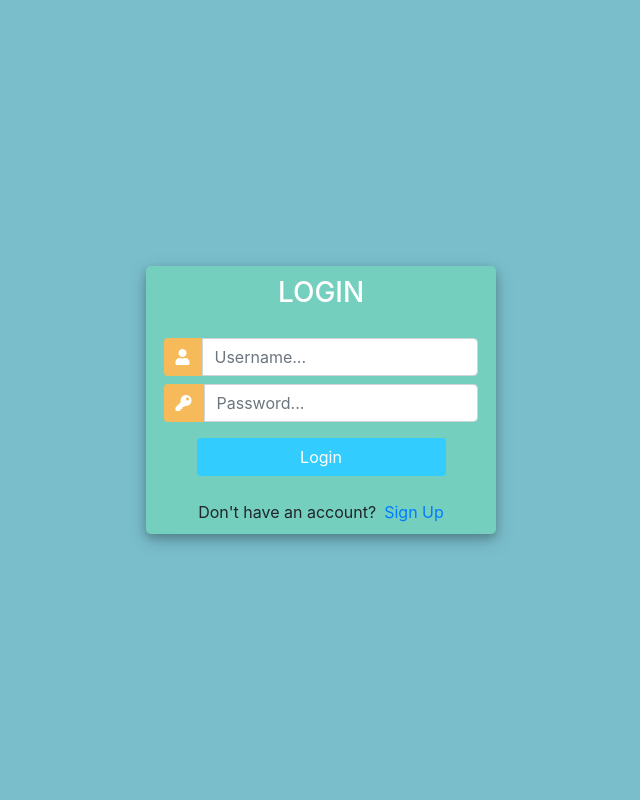
After one commit to marcin-kopanski/crash_course_ivy, a Django app: page /login/ in a window 1280 px wide. The commit adds this page. Shown: the whole page, without its empty margins (319-959 px from the left). Run offline with Django 3.2, Linux system fonts and the light colour scheme; some libraries are stand-ins or nearby versions.

Commit message:
user registration and login authentication

```diff
--- /dev/null
+++ b/accounts/templates/accounts/login.html
@@ -0,0 +1,136 @@
+<!DOCTYPE html>
+<html>
+
+<head>
+    <title>Login</title>
+    <link rel="stylesheet" href="https://stackpath.bootstrapcdn.com/bootstrap/4.1.3/css/bootstrap.min.css"
+        integrity="sha384-MCw98/SFnGE8fJT3GXwEOngsV7Zt27NXFoaoApmYm81iuXoPkFOJwJ8ERdknLPMO" crossorigin="anonymous">
+    <script src="https://ajax.googleapis.com/ajax/libs/jquery/3.3.1/jquery.min.js"></script>
+    <link rel="stylesheet" href="https://use.fontawesome.com/releases/v5.6.1/css/all.css"
+        integrity="sha384-gfdkjb5BdAXd+lj+gudLWI+BXq4IuLW5IT+brZEZsLFm++aCMlF1V92rMkPaX4PP" crossorigin="anonymous">
+
+
+    <style>
+        body,
+        html {
+            margin: 0;
+            padding: 0;
+            height: 100%;
+            background: #7abecc !important;
+        }
+
+        .user_card {
+            width: 350px;
+            margin-top: auto;
+            margin-bottom: auto;
+            background: #74cfbf;
+            position: relative;
+            display: flex;
+            justify-content: center;
+            flex-direction: column;
+            padding: 10px;
+            box-shadow: 0 4px 8px 0 rgba(0, 0, 0, 0.2), 0 6px 20px 0 rgba(0, 0, 0, 0.19);
+            -webkit-box-shadow: 0 4px 8px 0 rgba(0, 0, 0, 0.2), 0 6px 20px 0 rgba(0, 0, 0, 0.19);
+            -moz-box-shadow: 0 4px 8px 0 rgba(0, 0, 0, 0.2), 0 6px 20px 0 rgba(0, 0, 0, 0.19);
+            border-radius: 5px;
+
+        }
+
+        .form_container {
+            margin-top: 20px;
+        }
+
+        #form-title {
+            color: #fff;
+
+        }
+
+        .login_btn {
+            width: 100%;
+            background: #33ccff !important;
+            color: white !important;
+        }
+
+        .login_btn:focus {
+            box-shadow: none !important;
+            outline: 0px !important;
+        }
+
+        .login_container {
+            padding: 0 2rem;
+        }
+
+        .input-group-text {
+            background: #f7ba5b !important;
+            color: white !important;
+            border: 0 !important;
+            border-radius: 0.25rem 0 0 0.25rem !important;
+        }
+
+        .input_user,
+        .input_pass:focus {
+            box-shadow: none !important;
+            outline: 0px !important;
+        }
+
+        #messages {
+            background-color: grey;
+            color: #fff;
+            padding: 10px;
+            margin-top: 10px;
+        }
+    </style>
+
+</head>
+
+<body>
+    <div class="container h-100">
+        <div class="d-flex justify-content-center h-100">
+            <div class="user_card">
+                <div class="d-flex justify-content-center">
+
+
+                    <h3 id="form-title">LOGIN</h3>
+                </div>
+                <div class="d-flex justify-content-center form_container">
+                    <form method="POST" action="">
+                        {% csrf_token %}
+                        <div class="input-group mb-2">
+                            <div class="input-group-append">
+                                <span class="input-group-text"><i class="fas fa-user"></i></span>
+                            </div>
+
+                            <input type="text" name="username" placeholder="Username..." class="form-control">
+                        </div>
+
+                        <div class="input-group mb-2">
+                            <div class="input-group-append">
+                                <span class="input-group-text"><i class="fas fa-key"></i></span>
+                            </div>
+
+                            <input type="password" name="password" placeholder="Password..." class="form-control">
+                        </div>
+
+                        <div class="d-flex justify-content-center mt-3 login_container">
+                            <input class="btn login_btn" type="submit" value="Login">
+                        </div>
+                    </form>
+
+                </div>
+
+                {% for message in messages %}
+                <p id="messages">{{message}}</p>
+                {% endfor %}
+
+                <div class="mt-4">
+                    <div class="d-flex justify-content-center links">
+                        Don't have an account? <a href="{% url 'register' %}" class="ml-2">Sign Up</a>
+                    </div>
+
+                </div>
+            </div>
+        </div>
+    </div>
+</body>
+
+</html>
--- a/accounts/urls.py
+++ b/accounts/urls.py
@@ -7,6 +7,15 @@ from . import views
 
 
 urlpatterns = [
+    path('register/',
+         views.register_page, name="register"),
+
+    path('login/',
+         views.login_page, name="login"),
+
+    path('logout/',
+         views.logout_user, name="logout"),
+
     path('',
          views.home, name='home'),
 
--- a/accounts/views.py
+++ b/accounts/views.py
@@ -1,15 +1,64 @@
 """
 Views for accounts app
 """
+from django.contrib import messages, auth
+from django.contrib.auth.decorators import login_required
 from django.forms import inlineformset_factory
 from django.http import HttpResponse
 from django.shortcuts import render, redirect
 
 from .models import *
-from .forms import OrderForm
+from .forms import OrderForm, CreateUserForm
 from .filters import OrderFilter
 
 
+def register_page(request):
+    if request.user.is_authenticated:
+        return redirect('/')
+    else:
+        form = CreateUserForm()
+
+        if request.method == 'POST':
+            form = CreateUserForm(request.POST)
+            if form.is_valid():
+                form.save()
+                user = form.cleaned_data.get('username')
+                messages.success(request, 'Account was created for ' + user)
+
+                return redirect('login')
+
+        context = {'form': form}
+        return render(request, 'accounts/register.html', context)
+
+
+def login_page(request):
+    if request.user.is_authenticated:
+        return redirect('/')
+    else:
+        if request.method == 'POST':
+            username = request.POST.get('username')
+            password = request.POST.get('password')
+
+            user = auth.authenticate(
+                request, username=username, password=password)
+
+            if user is not None:
+                auth.login(request, user)
+                return redirect('/')
+            else:
+                messages.info(request, 'Username OR password are incorrect.')
+
+        context = {}
+        return render(request, 'accounts/login.html', context)
+
+
+@login_required(login_url='login')
+def logout_user(request):
+    auth.logout(request)
+    return redirect('login')
+
+
+@login_required(login_url='login')
 def home(request):
     orders_all = Order.objects.all()
     orders_last_five = orders_all.order_by('-date_created', '-id')[:5]
@@ -30,11 +79,13 @@ def home(request):
     return render(request, 'accounts/dashboard.html', context)
 
 
+@login_required(login_url='login')
 def products(request):
     products = Product.objects.all()
     return render(request, 'accounts/products.html', {"products": products})
 
 
+@login_required(login_url='login')
 def customer(request, customer_pk):
     customer = Customer.objects.get(id=customer_pk)
     orders = customer.order_set.all()
@@ -50,6 +101,7 @@ def customer(request, customer_pk):
     return render(request, 'accounts/customer.html', context)
 
 
+@login_required(login_url='login')
 def create_order(request, customer_pk):
     order_form_set = inlineformset_factory(
         Customer, Order, fields=('product', 'status', 'note'), extra=10)
@@ -67,6 +119,7 @@ def create_order(request, customer_pk):
     return render(request, 'accounts/order_form.html', context)
 
 
+@login_required(login_url='login')
 def update_order(request, order_pk):
     order = Order.objects.get(id=order_pk)
     form = OrderForm(instance=order)
@@ -80,6 +133,7 @@ def update_order(request, order_pk):
     return render(request, 'accounts/order_form.html', context)
 
 
+@login_required(login_url='login')
 def delete_order(request, order_pk):
     order = Order.objects.get(id=order_pk)
     if request.method == 'POST':
```
Also changed, not shown: accounts/forms.py (+9 -0 lines), accounts/templates/accounts/_navbar.html (+8 -0 lines), accounts/templates/accounts/register.html (added, +151 -0 lines).
